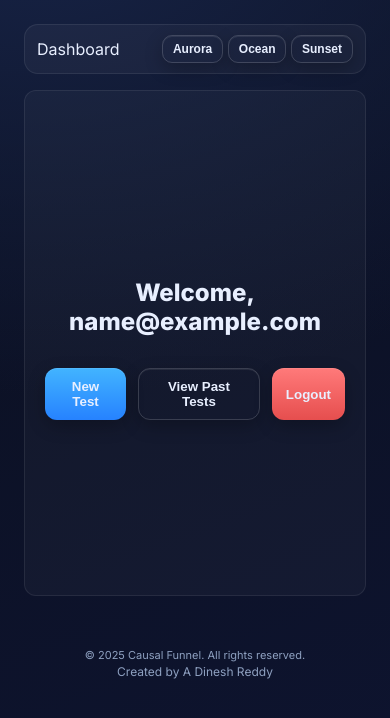
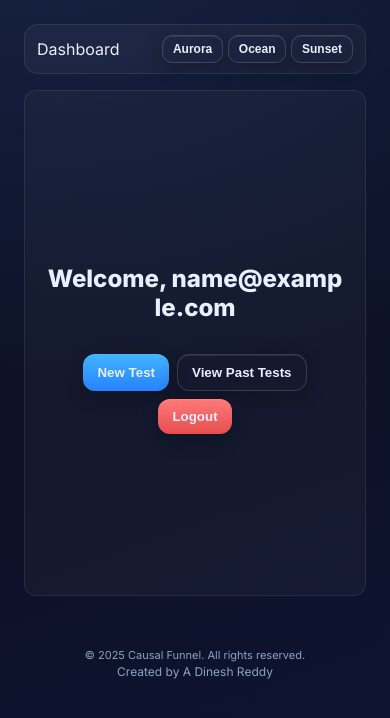
Before and after one commit to Xxdinesh04xX/AI-Quiz, a plain HTML site: page index.html in a window 390 px wide. Both pictures are taken after typing "name@example.com" into the empty fields and a click on the button "Start Quiz". Drawn offline with nearby package versions, Linux system fonts and the light colour scheme.

Commit message:
Updated styles

```diff
--- a/styles.css
+++ b/styles.css
@@ -18,6 +18,7 @@ body{
   min-height:100vh;
   position:relative;
   padding-bottom:0;
+  overflow-x: hidden;
 }
 .app{
   min-height:100vh;
@@ -35,12 +36,15 @@ body{
 /* Make start and dashboard pages bigger */
 #start-screen, #dashboard-screen {
   max-width: 1200px;
+  width: 100%;
 }
 .dashboard{
   background:rgba(255,255,255,.03);
   border:1px solid rgba(255,255,255,.08);
   border-radius:12px;
   padding:16px;
+  width: 100%;
+  box-sizing: border-box;
 }
 .dash-actions{
   display:flex;
@@ -152,6 +156,7 @@ body{
   gap:8px;
   max-width:720px;
   width:100%;
+  overflow: hidden;
 }
 .past-item{
   display:flex;
@@ -674,4 +679,24 @@ body{
     padding:8px;
     justify-content:center;
   }
+
+  /* Mobile overflow fixes */
+  .dashboard {
+    width: 100%;
+    box-sizing: border-box;
+  }
+  .dash-actions {
+    flex-wrap: wrap;
+    gap: 8px;
+  }
+  h2 {
+    word-wrap: break-word;
+    overflow-wrap: break-word;
+  }
+  #dash-email {
+    word-break: break-all;
+    max-width: 100%;
+    overflow: hidden;
+    text-overflow: ellipsis;
+  }
 }
```
